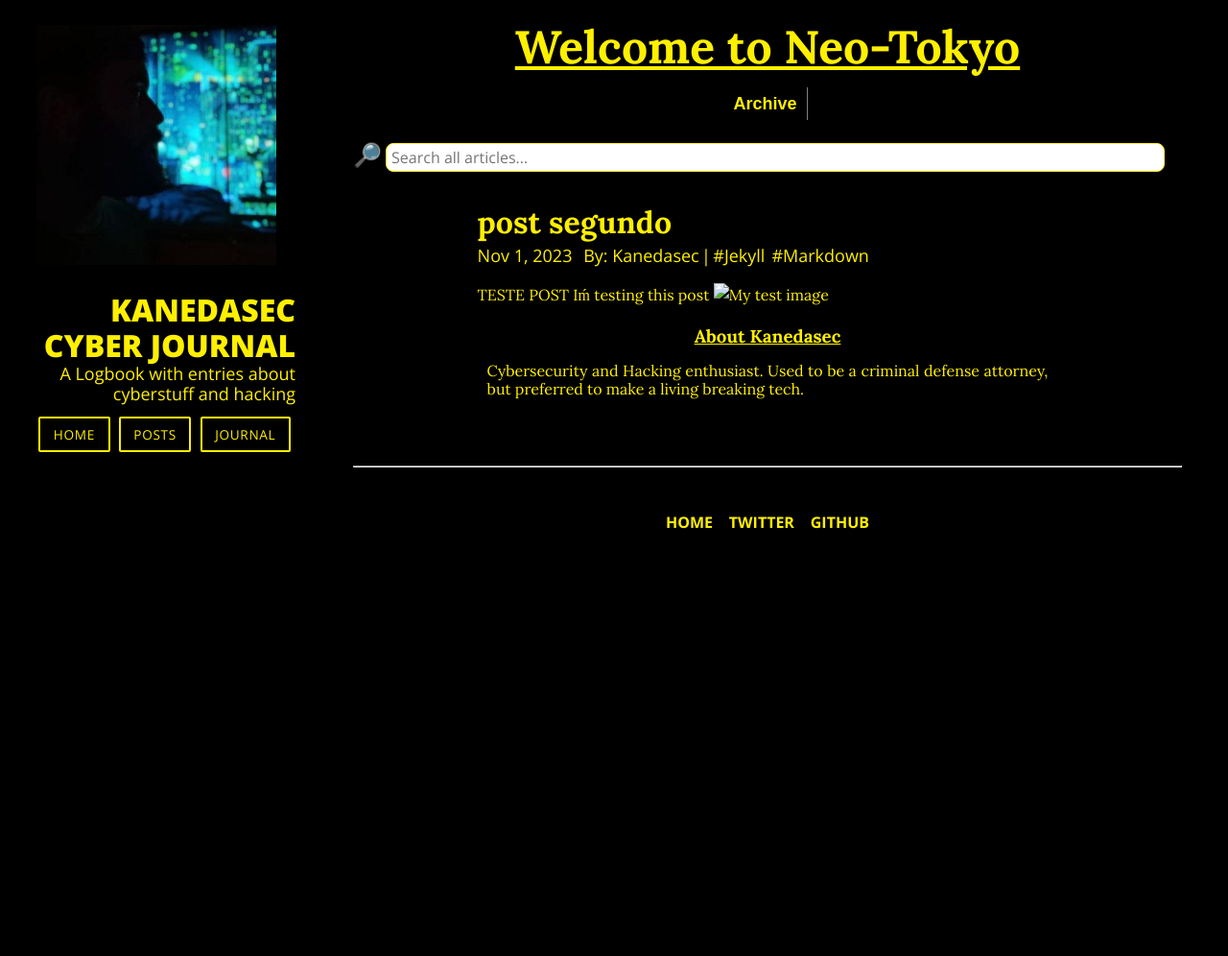
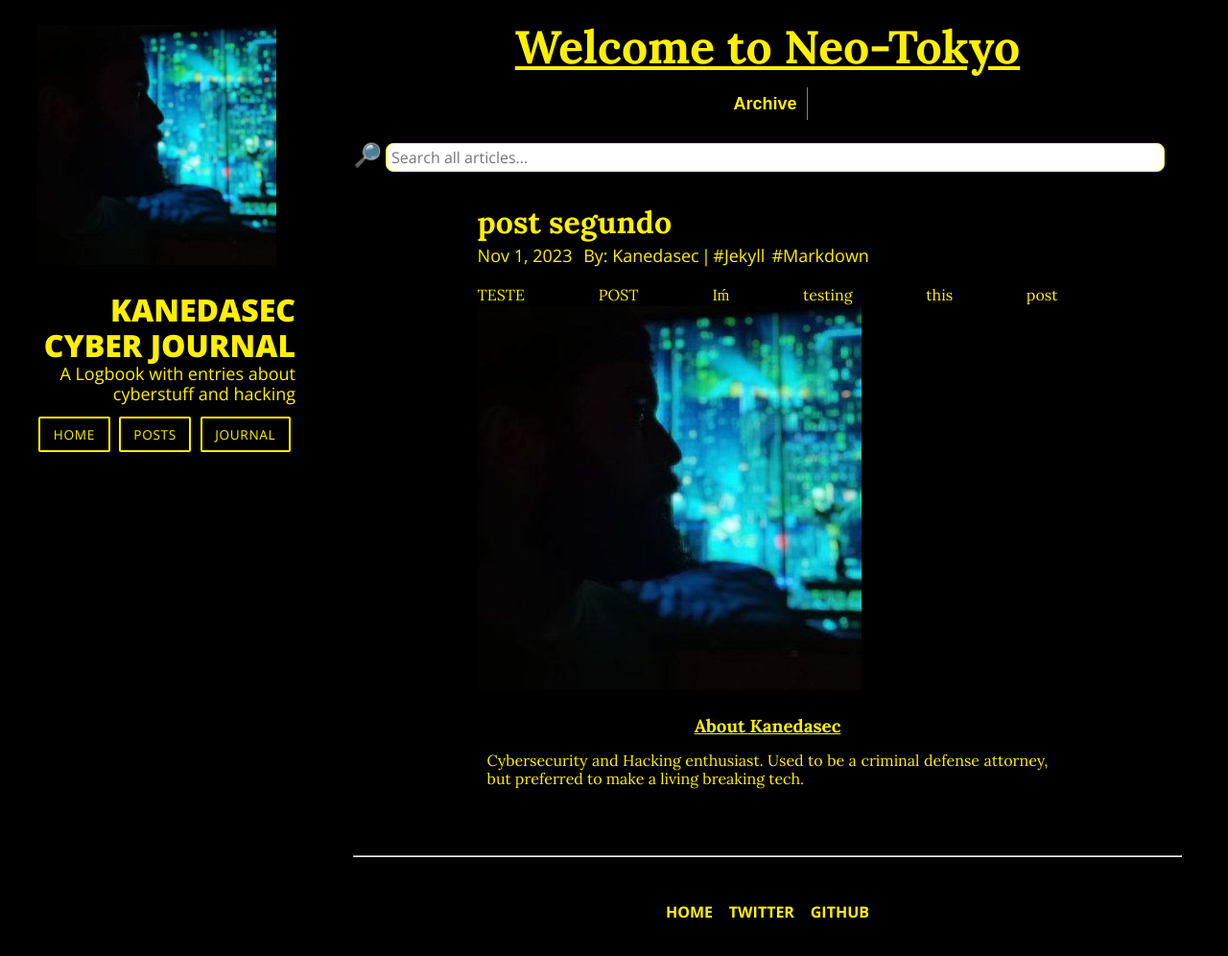
Before and after one commit to kanedasec/kanedasec.github.io, a Jekyll site: the page built from _posts/2023-11-01-post-segundo.md, in a window 1280 px wide and 1001 px high. Shown: the top 996 px of the window at 96% size. Built offline with Jekyll 4.4.1, drawn with Linux system fonts in a browser that asks for light colours; nearby versions of some CDN libraries.

Commit message:
Update 2023-11-01-post-segundo.md

```diff
--- a/_posts/2023-11-01-post-segundo.md
+++ b/_posts/2023-11-01-post-segundo.md
@@ -10,4 +10,4 @@ category: Example Posts
 ---
 
 TESTE POST
-Iḿ testing this post ![My test image](/asset/profile.jpeg)
+Iḿ testing this post ![My test image](/assets/profile.jpeg)
```
